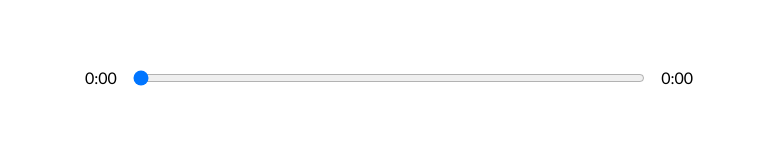
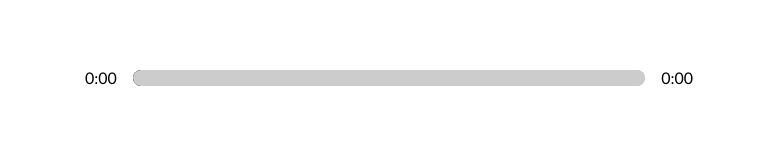
Before and after one commit to jordan62300/ReactMusic, a React (Create React App) app: page / in a window 1280 px wide. Shown: the part 508-668 px from the top of the page, without its empty margins (251-1027 px from the left). Built offline with nearby package versions, Linux system fonts and the light colour scheme.

Commit message:
added style to the input range type

```diff
--- a/src/App.js
+++ b/src/App.js
@@ -15,7 +15,8 @@ function App() {
     // STATE
     const [songInfo, setSongInfo] = useState({
       currentTime:0,
-      duration:0
+      duration:0,
+      animationPercentage:0,
   })
   const [songs,setSongs] = useState(data())
   const [currentSong,setCurrentSong] = useState(songs[0])
@@ -27,7 +28,13 @@ function App() {
   const timeUpdateHandler = (e) => {
     const currentTime = e.target.currentTime;
     const duration = e.target.duration;
-    setSongInfo({...songInfo,currentTime,duration})
+    // Calul %
+    const roundedCurrentTime = Math.round(currentTime)
+    const roundedduration = Math.round(duration)
+    const animationPercentage = Math.round((roundedCurrentTime /roundedduration) * 100)
+
+
+    setSongInfo({...songInfo,currentTime,duration,animationPercentage})
 }
 
   return (
--- a/src/components/Player.js
+++ b/src/components/Player.js
@@ -84,12 +84,20 @@ const Player = ({
         setSongInfo({...songInfo,currentTime})
     }
 
+    // Add styles
+    const trackAnim = {
+        transform : `translateX(${songInfo.animationPercentage}%)`
+    }
+
     return(
      <div className="player">
         <div className="time-control">
             <p>{getTime(songInfo.currentTime)}</p>
-            <input onChange={dragHandler}  max={songInfo.duration  || 0} value={songInfo.currentTime} type="range"/>
-            <p>{getTime(songInfo.duration)}</p>
+            <div className="track">
+                <input onChange={dragHandler}  max={songInfo.duration  || 0} value={songInfo.currentTime} type="range"/>
+                <div style={trackAnim} className="animate-track"></div>
+            </div>
+            <p>{songInfo.duration ? getTime(songInfo.duration) : '0:00'}</p>
         </div>
         <div className="play-control">
             <FontAwesomeIcon size="2x" onClick={() => skipTrackHandler('skip-back')} className="skip-back" icon={faAngleLeft}/>
--- a/src/styles/_player.scss
+++ b/src/styles/_player.scss
@@ -13,6 +13,9 @@
 
   input {
     width: 100%;
+    -webkit-appearance: none;
+    background: transparent;
+    cursor: pointer;
   }
 
   p {
@@ -47,4 +50,18 @@ input[type="range"]::-webkit-slider-thumb {
   background: lightblue;
   width: 100%;
   height: 1rem;
+  position: relative;
+  border-radius: 1rem;
+  overflow: hidden;
 }
+
+.animate-track {
+  background: rgb(204, 204, 204);
+  width: 100%;
+  height: 100%;
+  position: absolute;
+  top: 0;
+  left: 0;
+  transform: translateX(0%);
+  pointer-events: none;
+}
```
Also changed, not shown: 1 other file (tests, documents, lock files or other folders).
